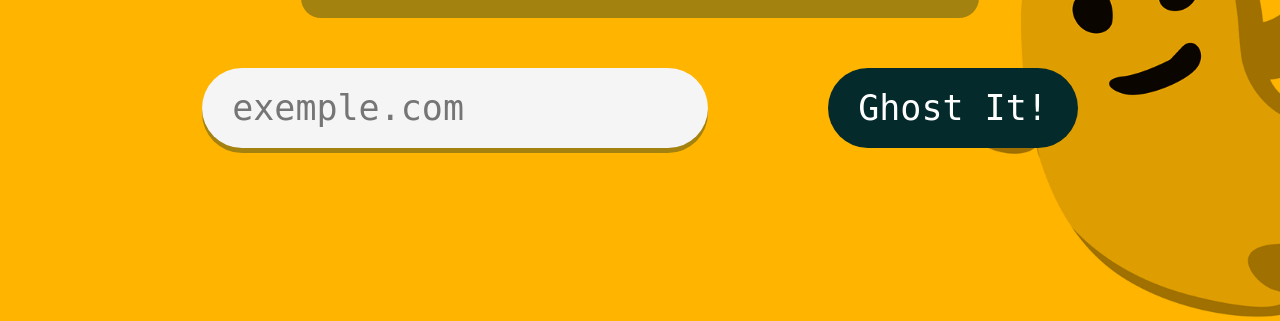
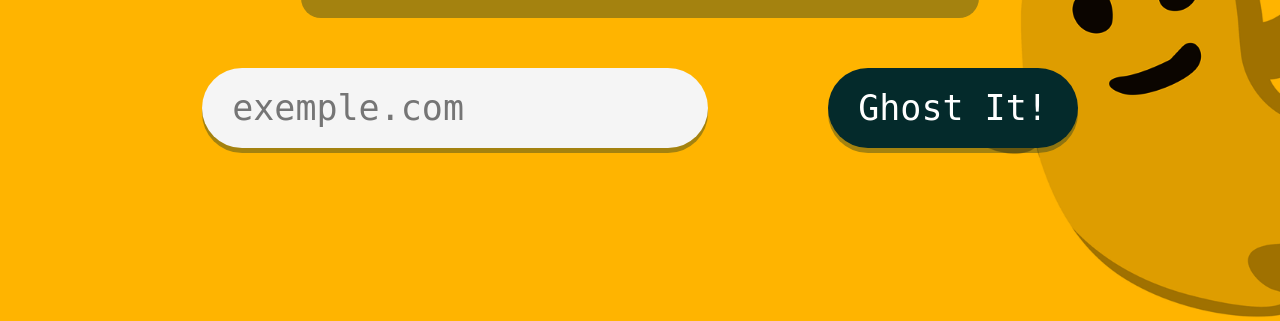
Before and after one commit to Elhabdo/ghostlink, a Django app: page / in a window 1280 px wide. Shown: the part 354-675 px from the top of the page. Run offline with Django 3.2, Linux system fonts and the light colour scheme.

Commit message:
Fixing_some_css

```diff
--- a/static/css/style.css
+++ b/static/css/style.css
@@ -48,6 +48,8 @@ body {
   font-family:monospace;
   color: white;
   border-radius:50px;
+      box-shadow:rgba(4, 42, 43, 0.36) 0px 5px;
+
 }
 
 .btn:hover{
```
